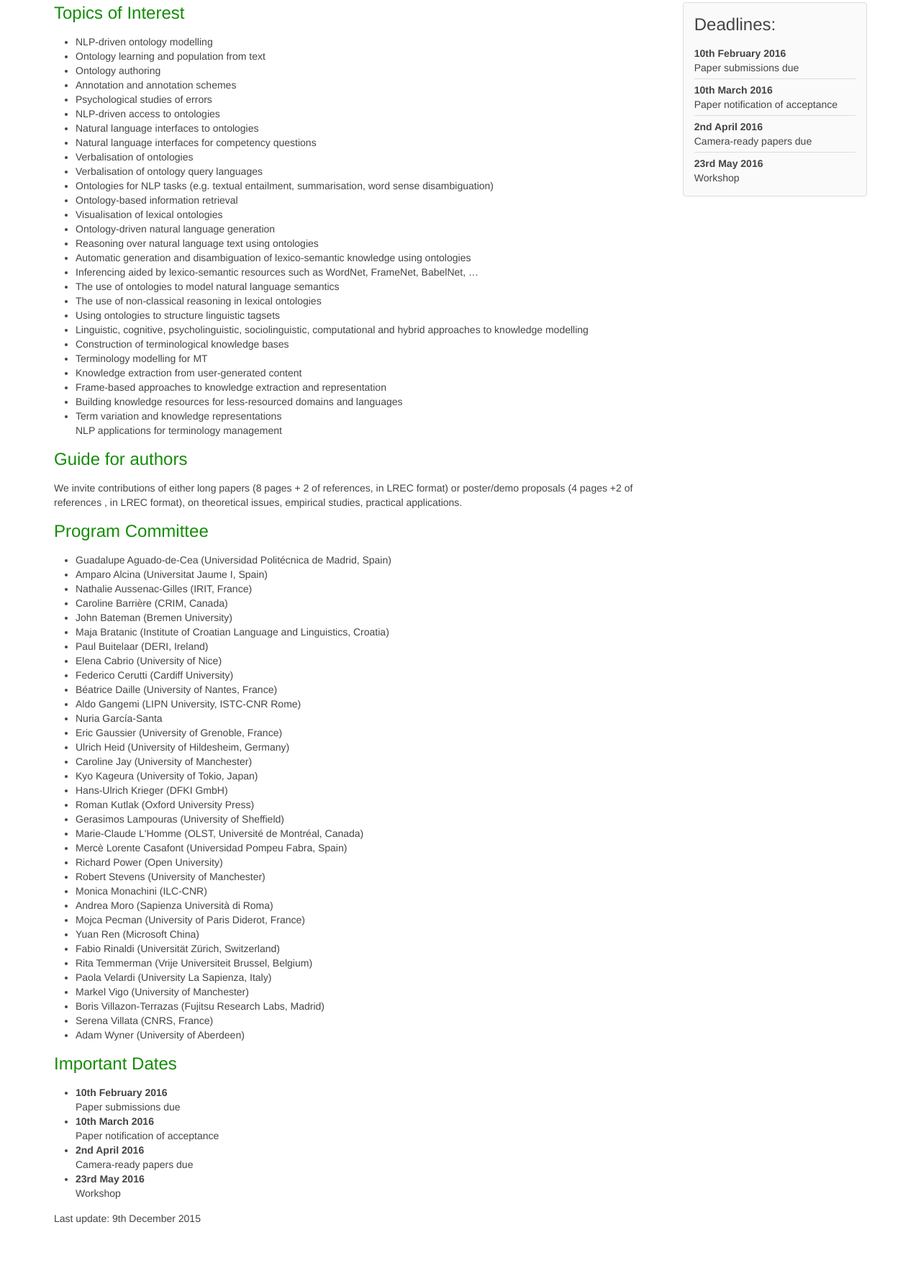
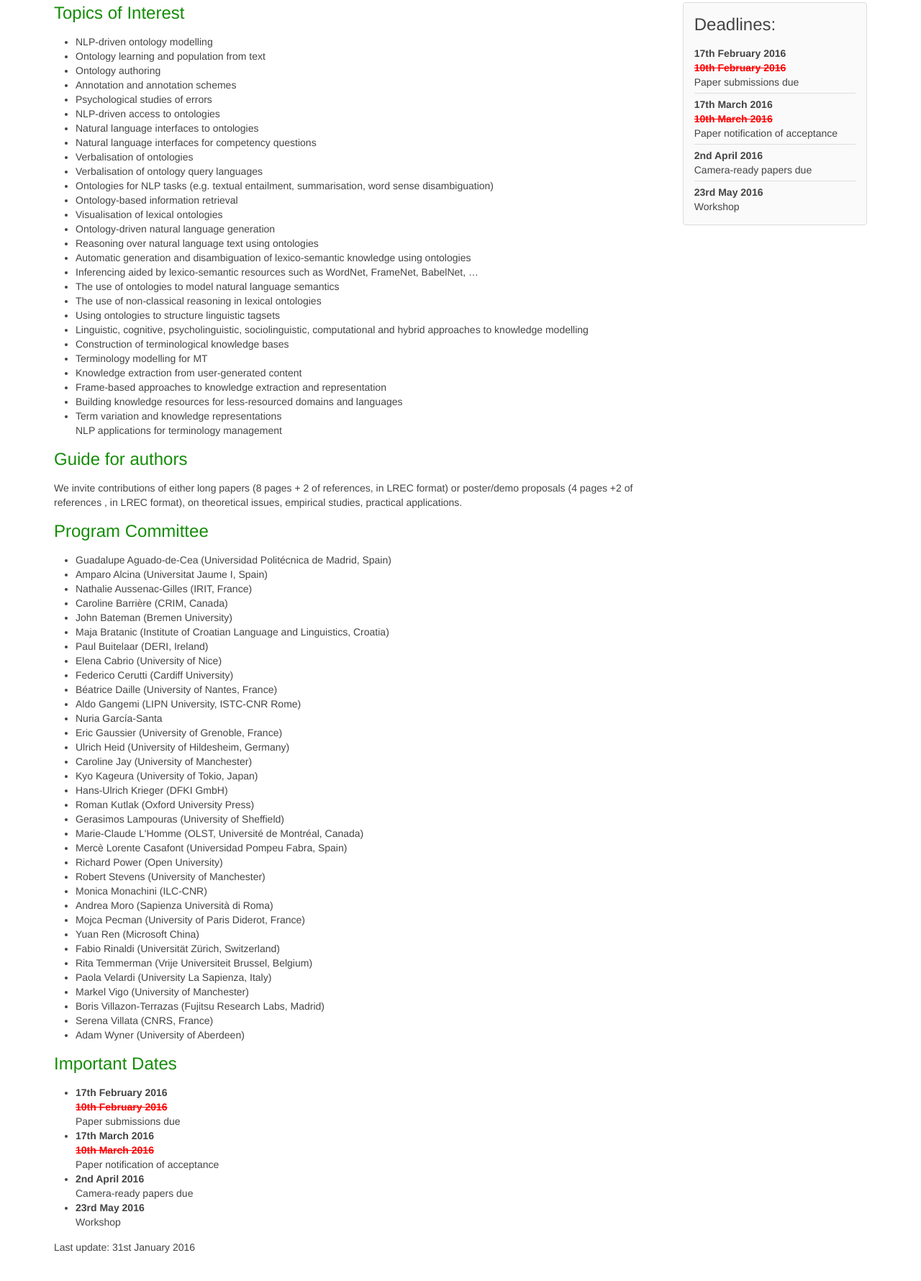
Before and after one commit to langandonto/LangOnto2-TermiKS, a plain HTML site: page cfp.html in a window 1280 px wide. Shown: the part 650-2430 px from the top of the page at 72% size. Drawn offline with Linux system fonts and the light colour scheme.

Commit message:
extension

```diff
--- a/cfp.html
+++ b/cfp.html
@@ -135,9 +135,9 @@
         <section>
           <h2>Important Dates</h2>
           <ul>
-			  <li><strong>10th February 2016</strong><br /> Paper submissions due</li>
-              <li><strong>10th March 2016</strong><br />Paper notification of acceptance</li>
-              <li><strong>2nd April 2016</strong><br />Camera-ready papers due</li>
+             <li><strong>17th February 2016</strong><br/><strong class="past-deadline">10th February 2016</strong><br /> Paper submissions due</li>
+              <li><strong>17th March 2016</strong><br/><strong class="past-deadline">10th March 2016</strong><br />Paper notification of acceptance</li>
+             <li><strong>2nd April 2016</strong><br />Camera-ready papers due</li>
               <li><strong>23rd May 2016</strong><br />Workshop</li>          </ul>
         </section>
 
@@ -150,9 +150,9 @@
           <div class="uk-panel uk-panel-box" data-uk-sticky="{top:35}">
             <h2 class="uk-h2">Deadlines:</h2>
             <ul class="uk-list uk-list-line">
-		      <li><strong>10th February 2016</strong><br /> Paper submissions due</li>
-              <li><strong>10th March 2016</strong><br />Paper notification of acceptance</li>
-              <li><strong>2nd April 2016</strong><br />Camera-ready papers due</li>
+             <li><strong>17th February 2016</strong><br/><strong class="past-deadline">10th February 2016</strong><br /> Paper submissions due</li>
+              <li><strong>17th March 2016</strong><br/><strong class="past-deadline">10th March 2016</strong><br />Paper notification of acceptance</li>
+               <li><strong>2nd April 2016</strong><br />Camera-ready papers due</li>
               <li><strong>23rd May 2016</strong><br />Workshop</li>            </ul>
           </div>
         </div>
@@ -161,7 +161,7 @@
     </div>
 
     <footer>
-      <p>Last update: 9th December 2015</p>
+      <p>Last update: 31st January 2016</p>
     </footer>
   </div>
   <!-- End of main container (body) -->
```
Also changed, not shown: formatting.html (+5 -5 lines), index.html (+3 -3 lines), program.html (+4 -4 lines).
